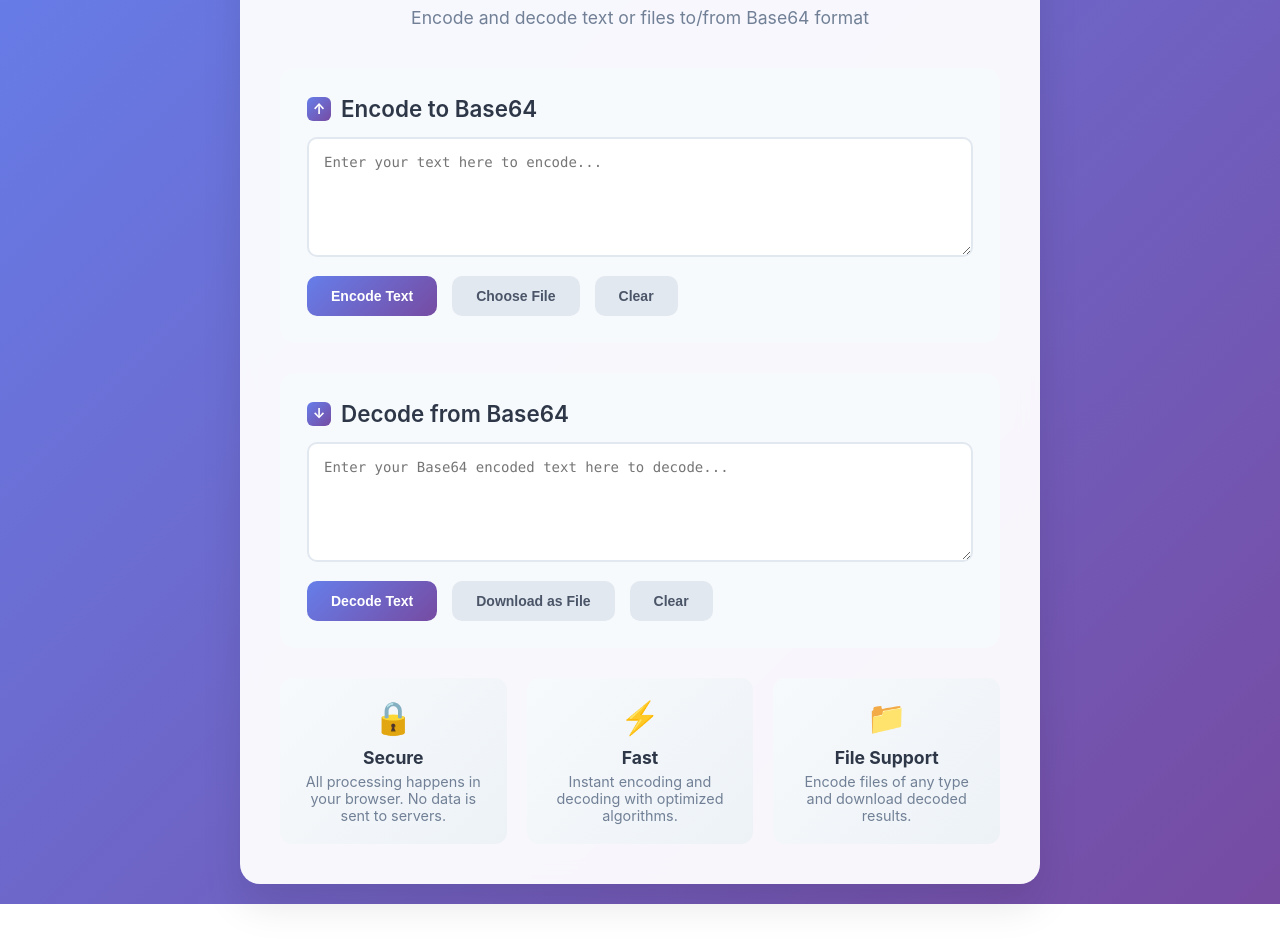
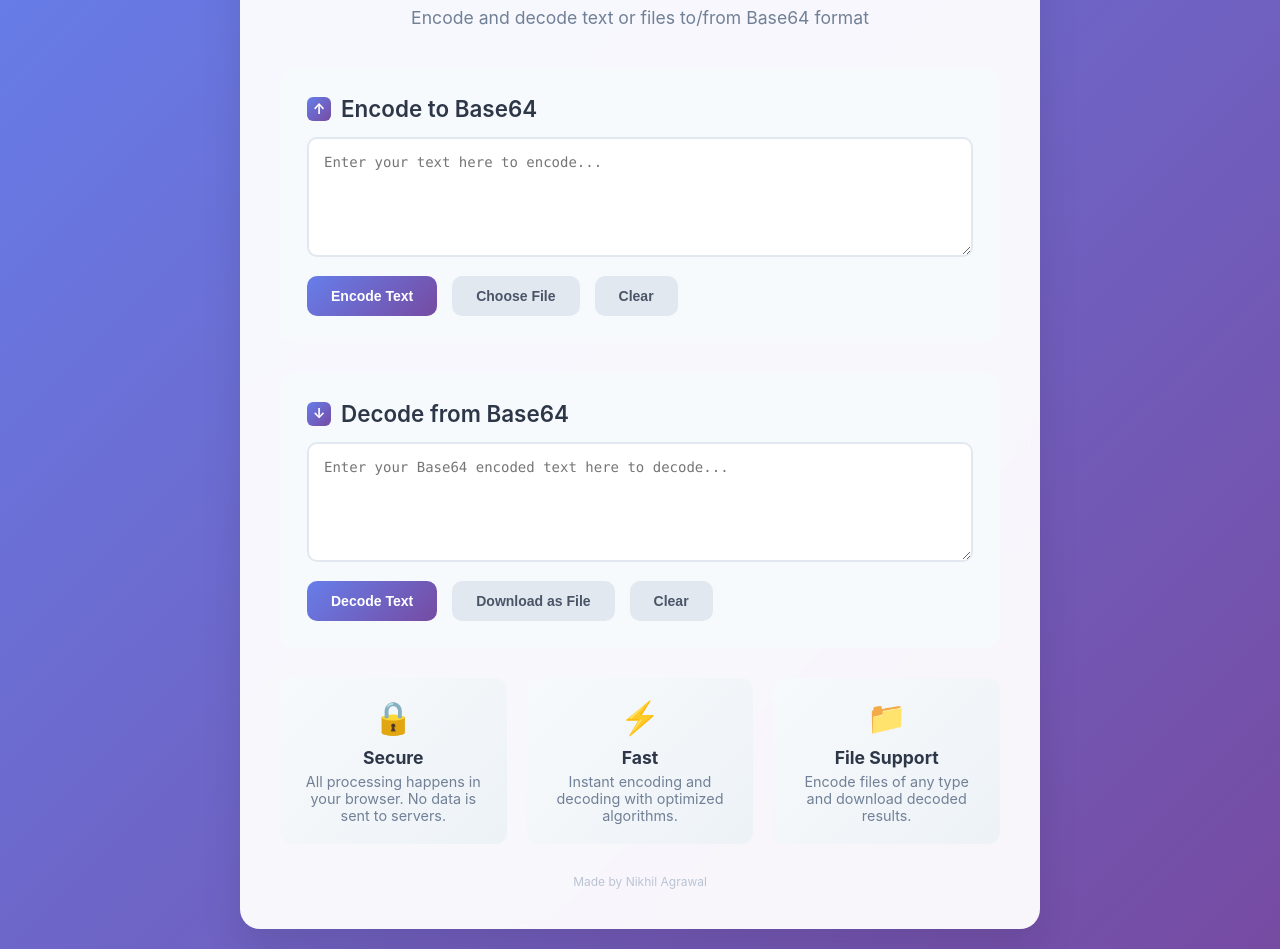
Before and after one commit to nikhil-clear/ct-base64-encoder-decoder, a plain HTML site: page index.html in a window 1280 px wide. Shown: the part 112-1061 px from the top of the page. Before the commit the page ends 1016 px from the top, so only its background shows below. Drawn offline with Linux system fonts and the light colour scheme.

Commit message:
Update index.html

```diff
--- a/index.html
+++ b/index.html
@@ -303,6 +303,10 @@
                 <p>Encode files of any type and download decoded results.</p>
             </div>
         </div>
+
+        <div style="text-align: center; margin-top: 30px; color: #a0aec0; font-size: 12px; opacity: 0.7;">
+            Made by Nikhil Agrawal
+        </div>
     </div>
 
     <script>
```
